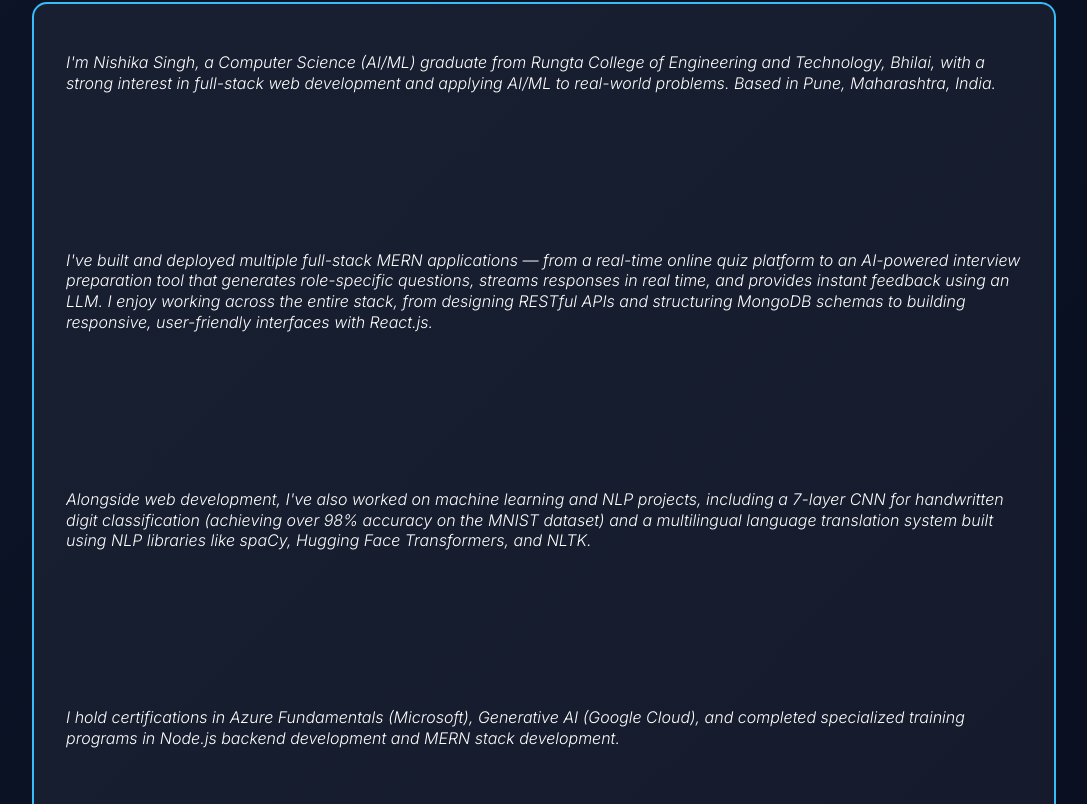
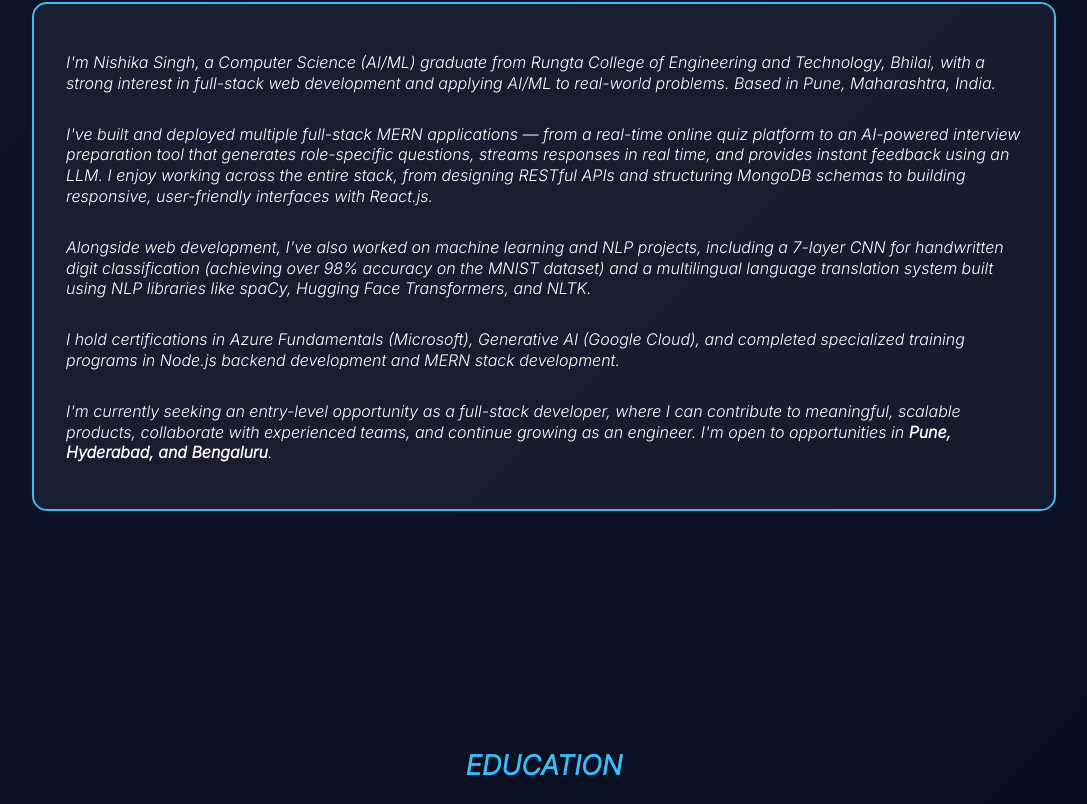
Before and after one commit to nishikasingh31/Portfolio, a React (Vite) app: page / in a window 1280 px wide. Shown: the part 1376-2180 px from the top of the page, without its empty margins (96-1183 px from the left). Built offline with nearby package versions, Linux system fonts and the light colour scheme.

Commit message:
Update App.css

```diff
--- a/src/App.css
+++ b/src/App.css
@@ -1,4 +1,3 @@
-
 @import url('https://fonts.googleapis.com/css2?family=Inter:ital,opsz,wght@1,14..32,300&display=swap');
 /* GLOBAL RESET & BASE STYLES */
 body {
@@ -184,6 +183,7 @@ nav {
   gap: 20px;
   flex-wrap: wrap;
 }
+
 /* card — border color driven by --accent, text stays normal unless .accent-title used */
 .card {
   background: rgba(255, 255, 255, 0.05);
@@ -207,10 +207,9 @@ nav {
 
 /* about */
 .about .card p {
-  margin-bottom: 140px;
+  margin-bottom: 14px;
   line-height: 1.3;
 }
-
 
 /* education */
 #education .card {
```
